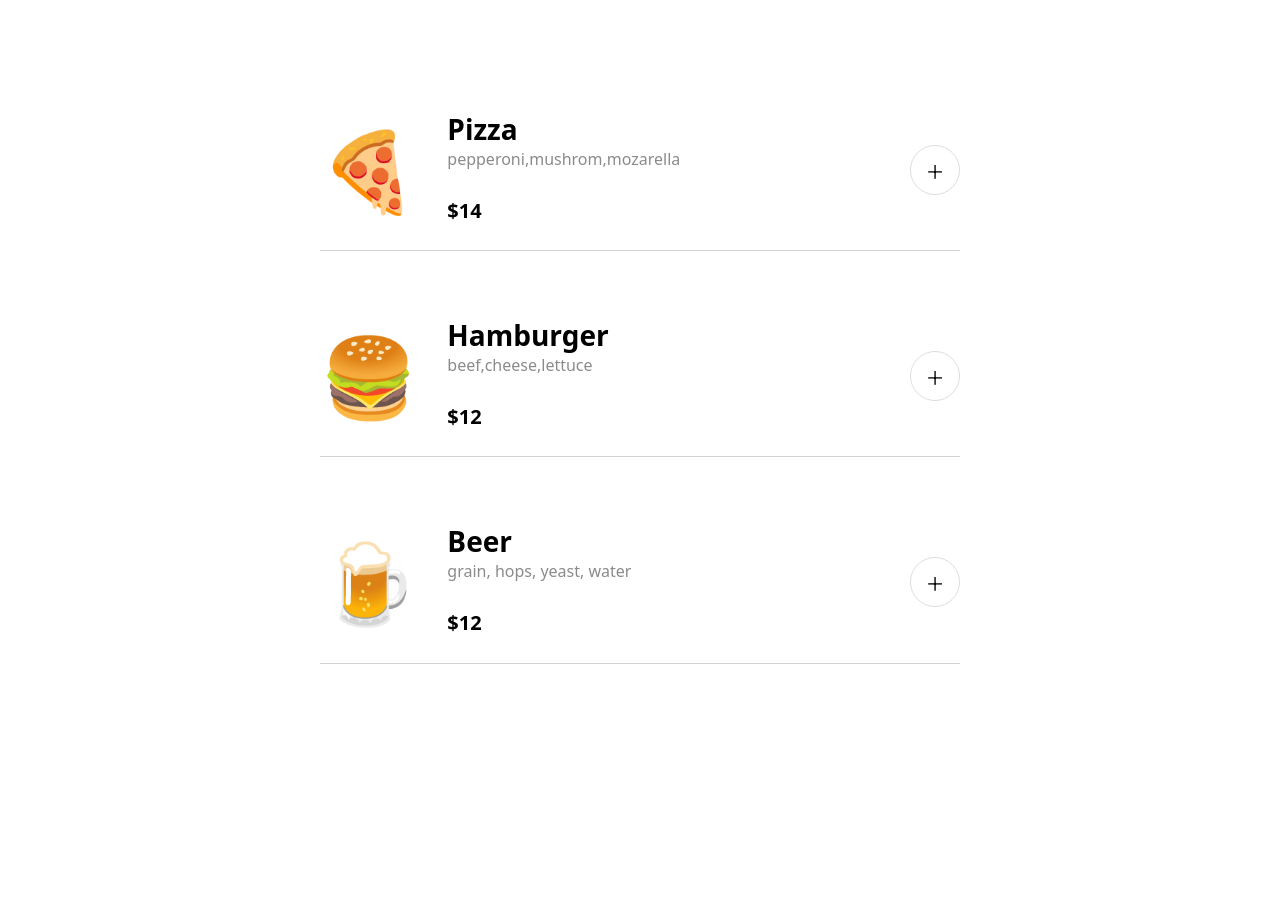
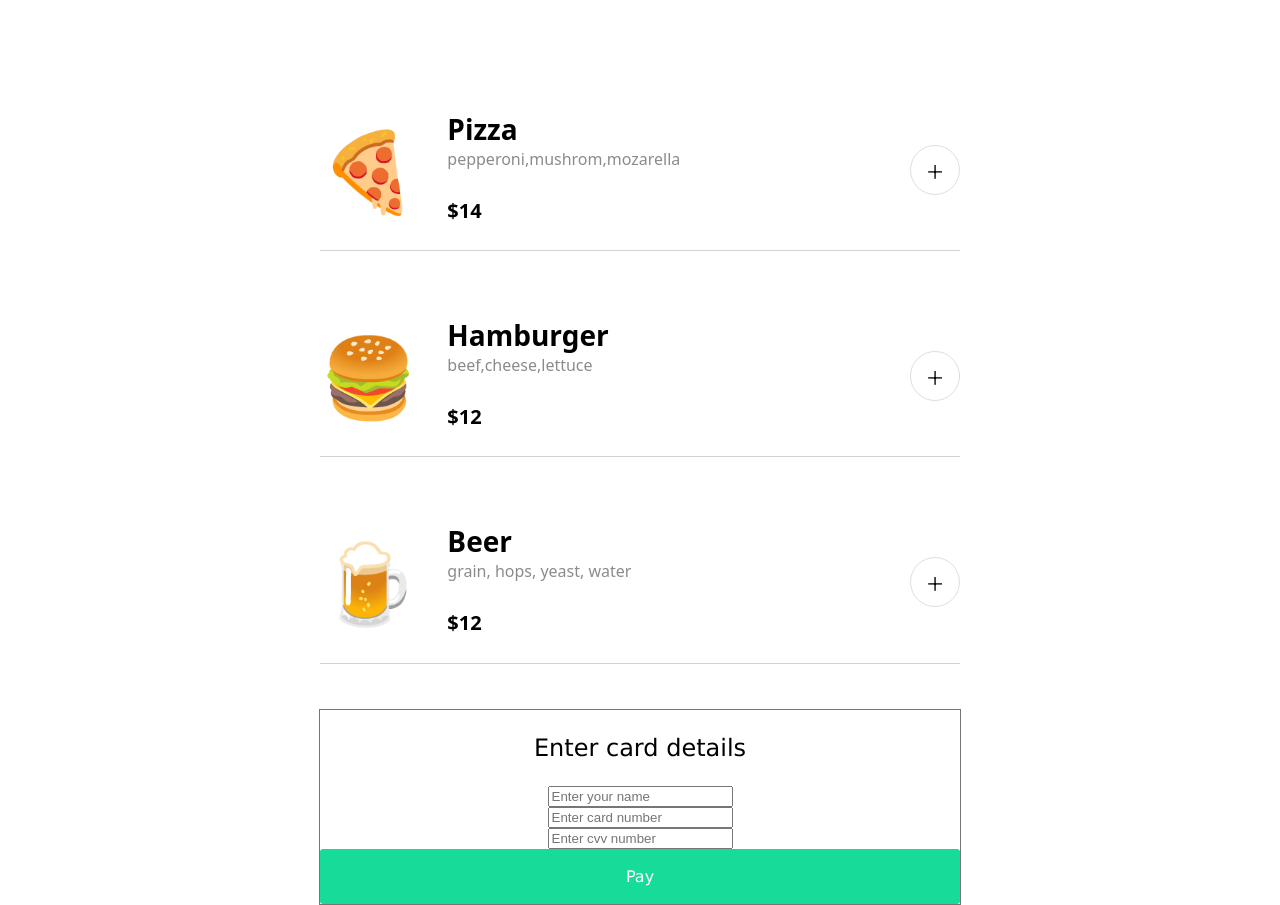
Before and after one commit to sztukenZ/jimmys-restaurant, a website built with Vite: page index.html in a window 1280 px wide. Shown: the part 190-1095 px from the top of the page. Before the commit the page ends 899 px from the top, so only its background shows below. Built offline with nearby package versions, Linux system fonts and the light colour scheme; a web font is replaced by a local one.

Commit message:
Start working on modal

```diff
--- a/index.css
+++ b/index.css
@@ -106,6 +106,28 @@ header {
     justify-content: space-between;
 }
 
+/* Modal */
+#modal {
+    font-family: Verdana, Geneva, Tahoma, sans-serif;
+    /* position: absolute; */
+    margin: auto;
+    width: 50%;
+    border: 1.3px solid #757575;
+    padding: 30px auto;
+    display: flex;
+    flex-direction: column;
+    align-items: center;
+}
+
+#modal form {
+    width: 100%;
+}
+
+#modal p {
+
+    font-size: 1.5rem;
+}
+
 /* Buttons */
 
 .add-product-btn {
--- a/index.html
+++ b/index.html
@@ -19,24 +19,15 @@
       <!-- Available products here -->
     </section>
     <section id="order">
-      <!-- <h3>Your order</h3>
-
-      <div id="order-items">
-        <div class="order-product">
-          <div class="order-product-info">
-            <h3>Pizza</h3>
-            <button class="remove-btn">remove</button>
-          </div>
-
-          <h4>$14</h4>
-        </div>
-      </div>
-
-      <div id="total-price">
-        <h3>Total price:</h3>
-        <h4>$14</h4>
-      </div>
-      <button class="green-btn">Complete order</button> -->
+      <!-- Order information here -->
+    </section>
+    <section id="modal">
+        <p>Enter card details</p>
+        <input type="text" required placeholder="Enter your name" id="customer-name" name="customer-name">
+        <input type="number" required placeholder="Enter card number" id="card-number" name="card-number">
+        <input type="number" required maxlength="3" placeholder="Enter cvv number" id="cvv-number" name="cvv-number">
+        <button type="submit" class="green-btn">Pay</button>
+      </form>
     </section>
     <script src="index.js" type="module"></script>
   </body>
```
